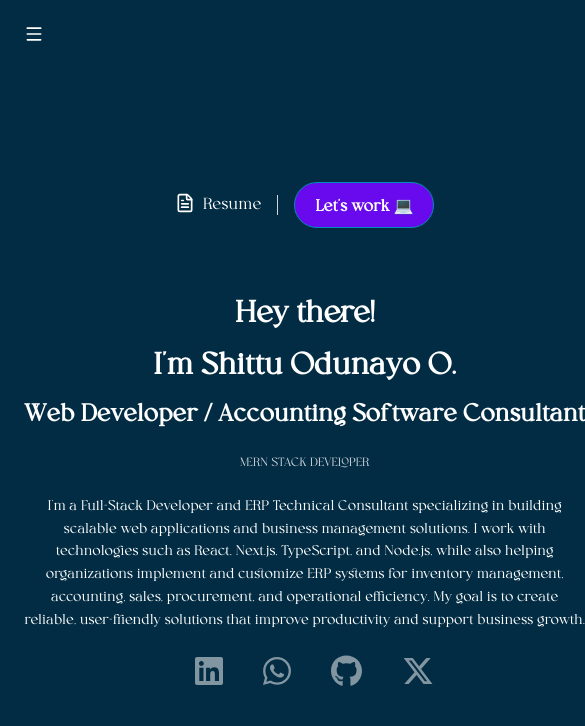
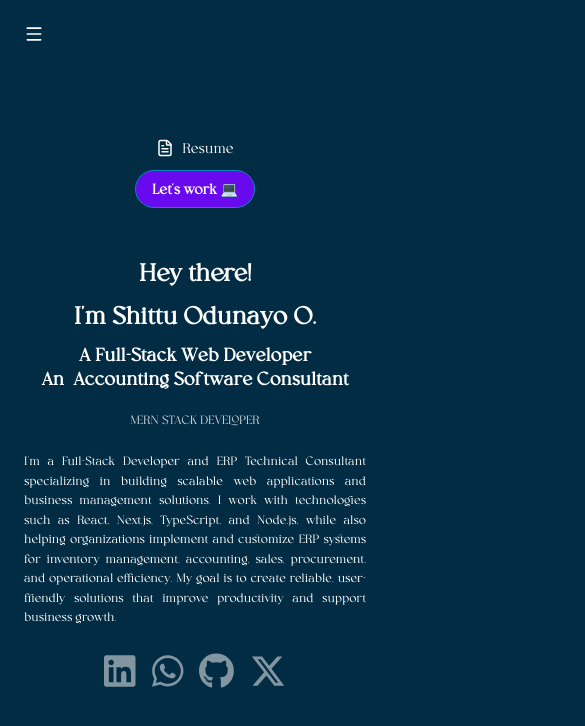
Before and after one commit to MrLexsmyth/portfolio2, a Next.js app in the folder client/: page / in a window 390 px wide. Shown: the top 726 px of the page, 585 px wide, since content can reach past the window. Built offline with nearby package versions, Linux system fonts and the light colour scheme; no server answers.

Commit message:
fix responsivenes

```diff
--- a/client/app/(home)/page.tsx
+++ b/client/app/(home)/page.tsx
@@ -8,7 +8,6 @@ import { FontAwesomeIcon } from '@fortawesome/react-fontawesome';
 import { faLinkedin, faWhatsapp, faGithub, faXTwitter } from '@fortawesome/free-brands-svg-icons';
 
 export default function HomePage() {
-
   const fadeInVariants = {
     hidden: { opacity: 0, y: 30 },
     visible: (i = 0) => ({
@@ -17,81 +16,107 @@ export default function HomePage() {
       transition: { delay: i * 0.2, duration: 0.6 }
     })
   };
+
   return (
-    <div className="min-h-screen flex flex-col items-center justify-center bg-[#022c43] px-6">
+    <div className="min-h-screen flex flex-col items-center justify-center bg-[#022c43] px-4 sm:px-6 py-8 sm:py-0">
 
-      <ul className="flex items-center gap-4 mt-8">
-  <motion.li>
-    <a
+      {/* Top Navigation - Responsive */}
+      <nav className="w-full max-w-4xl">
+        <motion.div
+          initial={{ opacity: 0, y: -20 }}
+          animate={{ opacity: 1, y: 0 }}
+          transition={{ duration: 0.6 }}
+          className="flex flex-col sm:flex-row items-center justify-center gap-3 sm:gap-4 mt-4 sm:mt-8"
+        >
+          {/* Resume Link */}
+          <motion.a
             href="https://drive.google.com/file/d/18jseBRLyIySyOI2DKSDFS4c_30Z49CQb/view?usp=drive_link"
-      className="text-white no-underline inline-flex items-center gap-2"
+            target="_blank"
+            rel="noopener noreferrer"
+            className="flex items-center gap-2 text-white text-sm sm:text-base no-underline hover:opacity-80 transition-opacity"
+            whileHover={{ scale: 1.05 }}
+            whileTap={{ scale: 0.95 }}
           >
-      <FileText size={20} />
-      Resume
-    </a>
-  </motion.li>
+            <FileText size={18} className="sm:w-5 sm:h-5" />
+            <span>Resume</span>
+          </motion.a>
 
+          {/* Divider - Hidden on mobile */}
           <motion.div
-    className="h-5 w-px bg-gray-300"
+            className="hidden sm:block h-5 w-px bg-gray-300"
             initial="hidden"
             animate="visible"
             variants={fadeInVariants}
           />
 
-  <motion.li>
-    <a
+          {/* Work Button */}
+          <motion.a
             href="mailto:shittuodunayo2020@gmail.com"
             className="
               inline-block
-        px-5 py-2.5
+              px-4 sm:px-5
+              py-2 sm:py-2.5
               bg-[#680aed]
               border border-[#008cba]
               rounded-full
               text-white
               font-bold
-        transition-colors
+              text-sm sm:text-base
+              transition-all
               duration-300
               hover:bg-[#5a09d0]
               hover:border-[#006f94]
+              active:scale-95
+              whitespace-nowrap
             "
+            whileHover={{ scale: 1.05 }}
+            whileTap={{ scale: 0.95 }}
           >
             Let&apos;s work 💻
-    </a>
-  </motion.li>
-</ul>
+          </motion.a>
+        </motion.div>
+      </nav>
 
-      <div className="flex flex-col items-center mt-16 text-center max-w-3xl">
+      {/* Main Content */}
+      <div className="flex flex-col items-center mt-12 sm:mt-16 text-center max-w-3xl w-full">
 
-        {/* Animated Text */}
+        {/* Animated Text Section */}
         <AnimatedText>
+          {/* Greeting */}
           <EncryptText
             text="Hey there!"
-            className="text-3xl md:text-5xl font-semibold mb-4"
+            className="text-2xl sm:text-3xl md:text-5xl font-semibold mb-3 sm:mb-4"
           />
 
-          <h1 className="text-3xl md:text-5xl font-semibold mb-4">
-            I’m Shittu Odunayo O.
+          {/* Main Title */}
+          <h1 className="text-2xl sm:text-3xl md:text-5xl font-semibold mb-3 sm:mb-4 leading-tight">
+            I&apos;m Shittu Odunayo O.
           </h1>
 
-       <h1 className="text-2xl sm:text-3xl md:text-5xl font-semibold mb-4 whitespace-nowrap">
-  Web Developer / Accounting Software Consultant
-</h1>
+          {/* Subtitle - Responsive */}
+          <h2 className="text-lg sm:text-xl md:text-4xl font-semibold leading-snug px-2">
+           A Full-Stack Web Developer
+          </h2>
+          <h2 className="text-lg sm:text-xl md:text-4xl font-semibold mb-3 sm:mb-4 leading-snug px-2">
+          An  Accounting Software Consultant
+          </h2>
         </AnimatedText>
 
+        {/* Badge */}
         <EncryptText
           text="MERN STACK DEVELOPER"
-          className="text-[12px] md:text-[14px] opacity-80 text-gray-300 mt-2"
+          className="text-xs sm:text-sm opacity-80 text-gray-300 mt-2 px-2"
         />
 
-        {/* Description */}
+        {/* Description - Responsive */}
         <motion.div
-          className="mt-6 text-white text-sm md:text-base leading-relaxed max-w-xl"
+          className="mt-6 sm:mt-8 text-white text-xs sm:text-sm md:text-base leading-relaxed max-w-2xl px-2"
           initial={{ opacity: 0, y: 40 }}
           animate={{ opacity: 1, y: 0 }}
           transition={{ delay: 0.5, duration: 1 }}
         >
-        <p>
-  I’m a Full-Stack Developer and ERP Technical Consultant specializing in
+          <p className="text-justify sm:text-center">
+            I&apos;m a Full-Stack Developer and ERP Technical Consultant specializing in
             building scalable web applications and business management solutions. I work
             with technologies such as React, Next.js, TypeScript, and Node.js, while also
             helping organizations implement and customize ERP systems for inventory
@@ -100,52 +125,69 @@ export default function HomePage() {
             and support business growth.
           </p>
         </motion.div>
+
+        {/* Social Media Icons - Responsive Grid */}
         <motion.div
-          className="mt-4"
+          className="mt-6 sm:mt-8 flex justify-center gap-4 sm:gap-6 flex-wrap"
           initial={{ opacity: 0, x: -30 }}
           animate={{ opacity: 1, x: 0 }}
           transition={{ delay: 0.8, duration: 0.6 }}
         >
-         <a
+          {/* LinkedIn */}
+          <motion.a
             href="https://www.linkedin.com/in/shittu-odunayo-opeyemi-94abbb207/"
-  className="text-white/50 text-[32px] ml-[30px] mr-2.5 transition-colors duration-300 hover:text-white"
+            target="_blank"
+            rel="noopener noreferrer"
+            className="text-white/50 text-4xl sm:text-5xl transition-all duration-300 hover:text-white hover:scale-110 active:scale-95"
+            whileHover={{ scale: 1.2 }}
+            whileTap={{ scale: 0.9 }}
+            aria-label="LinkedIn"
           >
             <FontAwesomeIcon icon={faLinkedin} />
-</a>
+          </motion.a>
 
-<a
+          {/* WhatsApp */}
+          <motion.a
             href="https://wa.me/2348169273808"
-  className="text-white/50 text-[32px] ml-[30px] mr-2.5 transition-colors duration-300 hover:text-white"
+            target="_blank"
+            rel="noopener noreferrer"
+            className="text-white/50 text-4xl sm:text-5xl transition-all duration-300 hover:text-white hover:scale-110 active:scale-95"
+            whileHover={{ scale: 1.2 }}
+            whileTap={{ scale: 0.9 }}
+            aria-label="WhatsApp"
           >
             <FontAwesomeIcon icon={faWhatsapp} />
-</a>
+          </motion.a>
 
-<a
+          {/* GitHub */}
+          <motion.a
             href="https://t.co/F8pwGHzqve"
-  className="text-white/50 text-[32px] ml-[30px] mr-2.5 transition-colors duration-300 hover:text-white"
+            target="_blank"
+            rel="noopener noreferrer"
+            className="text-white/50 text-4xl sm:text-5xl transition-all duration-300 hover:text-white hover:scale-110 active:scale-95"
+            whileHover={{ scale: 1.2 }}
+            whileTap={{ scale: 0.9 }}
+            aria-label="GitHub"
           >
             <FontAwesomeIcon icon={faGithub} />
-</a>
+          </motion.a>
 
-<a
+          {/* Twitter/X */}
+          <motion.a
             href="https://x.com/ShittuOdunayoO"
-  className="text-white/50 text-[32px] ml-[30px] mr-2.5 transition-colors duration-300 hover:text-white"
+            target="_blank"
+            rel="noopener noreferrer"
+            className="text-white/50 text-4xl sm:text-5xl transition-all duration-300 hover:text-white hover:scale-110 active:scale-95"
+            whileHover={{ scale: 1.2 }}
+            whileTap={{ scale: 0.9 }}
+            aria-label="Twitter/X"
           >
             <FontAwesomeIcon icon={faXTwitter} />
-</a>
-
+          </motion.a>
         </motion.div>
 
-        {/* Button */}
-        {/* <a
-          href="https://drive.google.com/file/d/18jseBRLyIySyOI2DKSDFS4c_30Z49CQb/view?usp=drive_link"
-          target="_blank"
-          rel="noopener noreferrer"
-          className="inline-flex items-center mt-10 gap-2 bg-[#680aed] text-black font-semibold px-6 py-3 hover:opacity-90 transition"
-        >
-          <FileText size={20} />
-          View Resume
-        </a> */}
+        {/* Mobile Bottom Spacing */}
+        <div className="h-8 sm:h-0" />
       </div>
     </div>
   );
```
Lines whose indentation alone changed are shown as unchanged.
